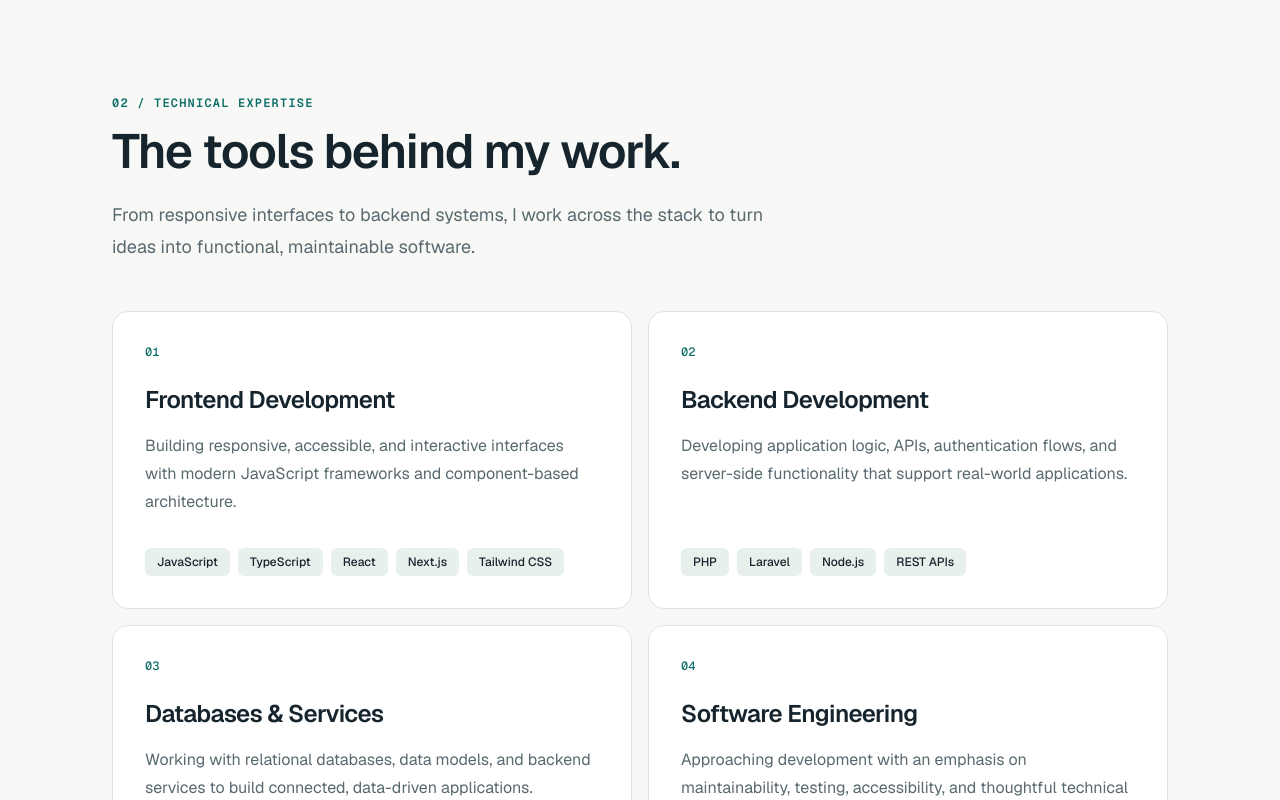
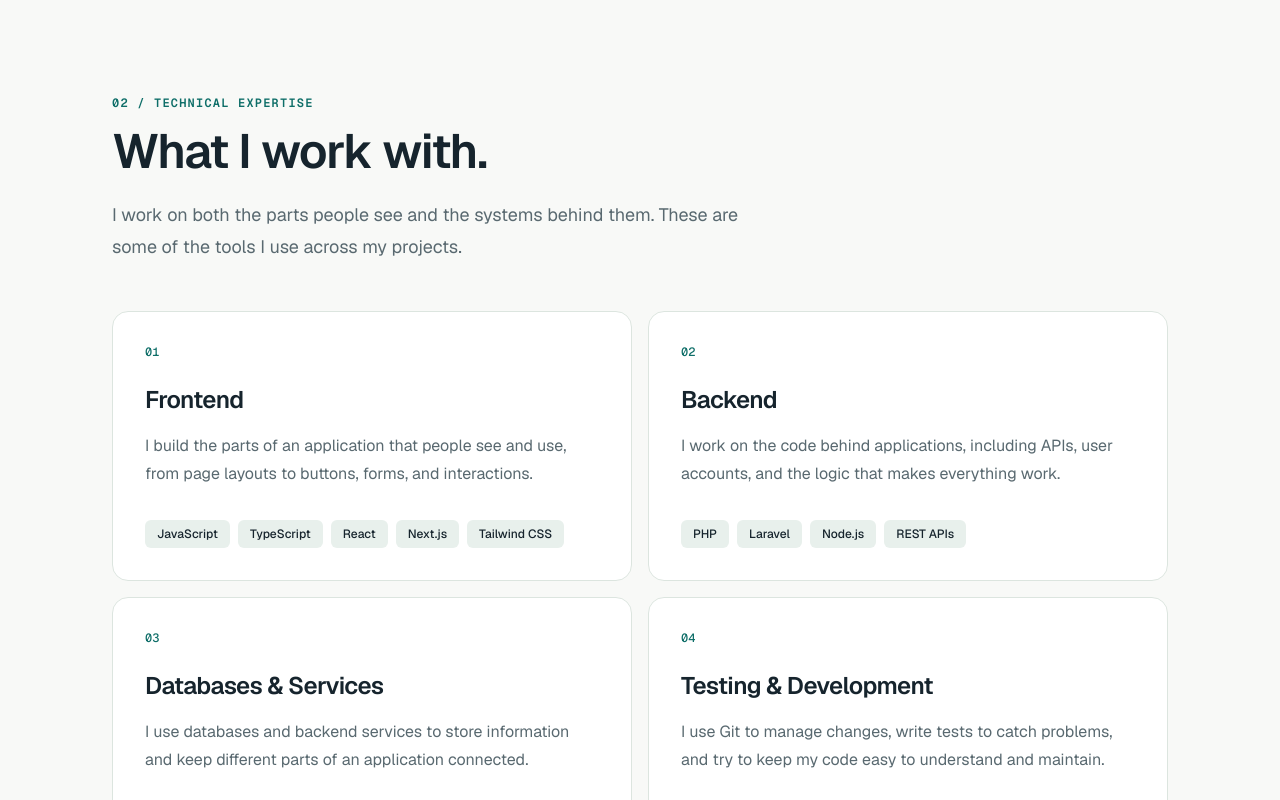
Before and after one commit to michael-garcia-95/portfolio-website, a Next.js app: page / in a window 1280 px wide. Shown: the part 2880-3680 px from the top of the page. Built offline with nearby package versions, Linux system fonts and the light colour scheme.

Commit message:
content: simplify technical expertise wording

```diff
--- a/components/home/TechnicalExpertise.tsx
+++ b/components/home/TechnicalExpertise.tsx
@@ -4,9 +4,9 @@ import Container from "@/components/ui/Container";
 const expertise = [
   {
     number: "01",
-    title: "Frontend Development",
+    title: "Frontend",
     description:
-      "Building responsive, accessible, and interactive interfaces with modern JavaScript frameworks and component-based architecture.",
+      "I build the parts of an application that people see and use, from page layouts to buttons, forms, and interactions.",
     technologies: [
       "JavaScript",
       "TypeScript",
@@ -17,9 +17,9 @@ const expertise = [
   },
   {
     number: "02",
-    title: "Backend Development",
+    title: "Backend",
     description:
-      "Developing application logic, APIs, authentication flows, and server-side functionality that support real-world applications.",
+      "I work on the code behind applications, including APIs, user accounts, and the logic that makes everything work.",
     technologies: [
       "PHP",
       "Laravel",
@@ -31,7 +31,7 @@ const expertise = [
     number: "03",
     title: "Databases & Services",
     description:
-      "Working with relational databases, data models, and backend services to build connected, data-driven applications.",
+      "I use databases and backend services to store information and keep different parts of an application connected.",
     technologies: [
       "PostgreSQL",
       "MySQL",
@@ -40,9 +40,9 @@ const expertise = [
   },
   {
     number: "04",
-    title: "Software Engineering",
+    title: "Testing & Development",
     description:
-      "Approaching development with an emphasis on maintainability, testing, accessibility, and thoughtful technical decisions.",
+      "I use Git to manage changes, write tests to catch problems, and try to keep my code easy to understand and maintain.",
     technologies: [
       "Git",
       "GitHub",
@@ -52,6 +52,7 @@ const expertise = [
     ],
   },
 ];
+
 
 export default function TechnicalExpertise() {
   return (
@@ -70,13 +71,13 @@ export default function TechnicalExpertise() {
             id="expertise-title"
             className="mt-4 text-4xl font-semibold tracking-tight text-foreground sm:text-5xl"
           >
-            The tools behind my work.
+            What I work with.
           </h2>
 
           <p className="mt-6 max-w-2xl text-base leading-8 text-muted sm:text-lg">
-            From responsive interfaces to backend systems, I work
-            across the stack to turn ideas into functional,
-            maintainable software.
+            I work on both the parts people see and the systems
+            behind them. These are some of the tools I use
+            across my projects.
           </p>
         </div>
 
```
